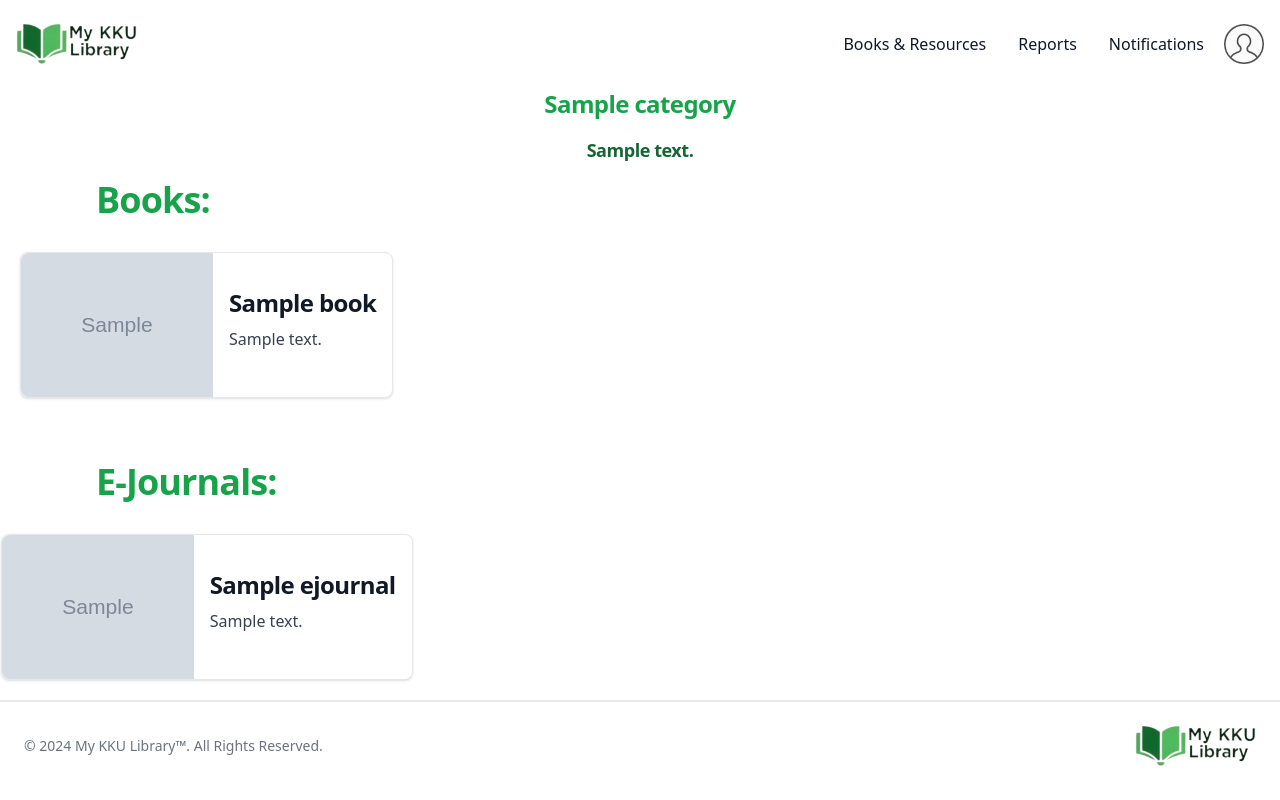
After one commit to Abubakr-Alsheikh/my-kuu-library, a Django app: page /categories/1/ in a window 1280 px wide. The commit adds this page. Run offline with Django 5.2, Linux system fonts and the light colour scheme; a user stored in the database is signed in; tables that the repository leaves empty hold one stand-in row (values such as "Sample post"); grey boxes marked "Sample" are stand-in pictures; some libraries are stand-ins or nearby versions.

Commit message:
Adding the resourses logic to homepage, adding category logic with it's page

```diff
--- a/core/admin.py
+++ b/core/admin.py
@@ -1,3 +1,7 @@
 from django.contrib import admin
 
-# Register your models here.
+from .models import Category, Book, EJournal
+
+admin.site.register(Category)
+admin.site.register(Book)
+admin.site.register(EJournal)
--- a/core/models.py
+++ b/core/models.py
@@ -1,3 +1,39 @@
 from django.db import models
 
-# Create your models here.
+from django.contrib.auth.models import User
+from django.urls import reverse
+
+class Category(models.Model):
+    name = models.CharField(max_length=100, unique=True)  # Ensure category names are unique
+    description = models.TextField(blank=True, null=True)  # Optional description for the category
+    image = models.ImageField(upload_to='category_images/', blank=True, null=True)  # Upload category images (optional)
+
+
+    def get_absolute_url(self):
+        return reverse('core:category_detail', args=[str(self.id)])
+
+
+class Resource(models.Model):
+    title = models.CharField(max_length=255)
+    description = models.TextField(blank=True, null=True)
+    category = models.ForeignKey(Category, on_delete=models.CASCADE, related_name='%(class)s_resources') # Generic related_name
+    image = models.ImageField(upload_to='resource_images/', blank=True, null=True)
+    published_by = models.ForeignKey(User, on_delete=models.SET_NULL, null=True, blank=True, related_name='%(class)s_published') # Generic related_name
+    date_published = models.DateTimeField(auto_now_add=True)
+    availability = models.BooleanField(default=True)
+
+    class Meta:
+        abstract = True
+
+    def get_absolute_url(self):
+        return reverse('core:resource_detail', args=[str(self.id)])
+
+class Book(Resource):
+    author = models.CharField(max_length=255)
+    publisher = models.CharField(max_length=255)
+    isbn = models.CharField(max_length=20, blank=True, null=True)
+
+
+class EJournal(Resource):
+    publisher = models.CharField(max_length=255)
+    issn = models.CharField(max_length=20, blank=True, null=True)
--- a/core/urls.py
+++ b/core/urls.py
@@ -1,5 +1,7 @@
 from django.urls import path
 from core import views
+from my_kuu_library import settings
+from django.conf.urls.static import static
 
 app_name = "core"
 urlpatterns = [
@@ -7,5 +9,7 @@ urlpatterns = [
     path('resources/', views.resources, name='resources'),
     path('reports/', views.reports, name='reports'),
     path('notifications/', views.notifications, name='notifications'),
-    path('profile/', views.profile, name='profile'), # User profile
-]
+    path('profile/', views.profile, name='profile'),
+    path('categories/<int:pk>/', views.category_detail, name='category_detail'),
+    path('resources/<int:pk>/', views.resource_detail, name='resource_detail'),
+] + static(settings.MEDIA_URL, document_root=settings.MEDIA_ROOT)
--- a/core/views.py
+++ b/core/views.py
@@ -1,13 +1,21 @@
-from django.shortcuts import render, redirect
-from django.contrib.auth import authenticate, login, logout
-from django.contrib.auth.forms import AuthenticationForm
-from django.contrib import messages
+from django.shortcuts import get_object_or_404, render
 from django.contrib.auth.decorators import login_required
+
+from core.models import Book, Category, EJournal, Resource
 
 
 @login_required
 def home(request):
-    return render(request, "home.html")
+    categories = Category.objects.all()
+    featured_books = Book.objects.all()[:3]
+    featured_ejournal = EJournal.objects.order_by('-id')[:3] # Assuming 'id' is auto-incrementing, use '-created_at' if you have a datetime field
+    # recent_reports = Report.objects.order_by('-date_published')[:3]
+    return render(request, 'user/home.html', {
+        'categories': categories,
+        'featured_books': featured_books,
+        'featured_ejournal': featured_ejournal,
+        # 'recent_reports': recent_reports,
+    })
 
 @login_required
 def resources(request):
@@ -24,3 +32,20 @@ def notifications(request):
 @login_required
 def profile(request):
     return render(request, 'profile.html')  # Create this template
+
+
+@login_required
+def category_detail(request, pk):
+    category = get_object_or_404(Category, pk=pk)
+    books = category.book_resources.all()  # Get all books in this category
+    e_journals = category.ejournal_resources.all() # Get all e-journals in this category
+    return render(request, 'user/category_detail.html', {
+        'category': category,
+        'books': books,
+        'e_journals': e_journals,
+    })
+
+@login_required
+def resource_detail(request, pk):
+    resource = get_object_or_404(Resource, pk=pk)
+    return render(request, 'resource_detail.html', {'resource': resource})
--- a/static/src/output.css
+++ b/static/src/output.css
@@ -1239,6 +1239,38 @@ input:checked + .toggle-bg {
   margin-top: 1.25rem;
 }
 
+.mb-8 {
+  margin-bottom: 2rem;
+}
+
+.ml-8 {
+  margin-left: 2rem;
+}
+
+.mr-8 {
+  margin-right: 2rem;
+}
+
+.mr-16 {
+  margin-right: 4rem;
+}
+
+.ml-16 {
+  margin-left: 4rem;
+}
+
+.ml-24 {
+  margin-left: 6rem;
+}
+
+.mt-8 {
+  margin-top: 2rem;
+}
+
+.mb-5 {
+  margin-bottom: 1.25rem;
+}
+
 .block {
   display: block;
 }
@@ -1866,14 +1898,19 @@ input:checked + .toggle-bg {
   color: rgb(22 163 74 / var(--tw-text-opacity));
 }
 
+.text-red-500 {
+  --tw-text-opacity: 1;
+  color: rgb(240 82 82 / var(--tw-text-opacity));
+}
+
 .text-white {
   --tw-text-opacity: 1;
   color: rgb(255 255 255 / var(--tw-text-opacity));
 }
 
-.text-red-500 {
+.text-primary-800 {
   --tw-text-opacity: 1;
-  color: rgb(240 82 82 / var(--tw-text-opacity));
+  color: rgb(22 101 52 / var(--tw-text-opacity));
 }
 
 .opacity-0 {
@@ -2237,6 +2274,11 @@ input:checked + .toggle-bg {
     line-height: 1;
   }
 
+  .md\:text-lg {
+    font-size: 1.125rem;
+    line-height: 1.75rem;
+  }
+
   .md\:hover\:bg-transparent:hover {
     background-color: transparent;
   }
--- /dev/null
+++ b/templates/user/category_detail.html
@@ -0,0 +1,34 @@
+{% extends "_base.html" %} {% load static %} {% block content %} {% include "include/header.html" %}
+<h1 class="mb-4 text-center text-3xl font-extrabold leading-none tracking-tight text-primary-600 md:text-2xl">{{ category.name }}</h1>
+<h2 class="mb-4 text-center text-3xl font-extrabold leading-none tracking-tight text-primary-800 md:text-lg">{{category.description}}</h2>
+
+<h1 class="mb-8 ml-24 text-3xl font-extrabold leading-none tracking-tight text-primary-600 md:text-4xl">Books:</h1>
+<div class="mt-5 grid grid-cols-1 justify-items-center gap-5 text-left lg:grid-cols-2 xl:grid-cols-3">
+    {% for book in books %}
+    <a href="{{ book.get_absolute_url }}" class="dark:border-gray-700 dark:bg-gray-800 dark:hover:bg-gray-700 flex flex-col items-center rounded-lg border border-gray-200 bg-white shadow hover:bg-gray-100 md:max-w-xl md:flex-row">
+        <img class="h-96 w-full rounded-t-lg object-cover md:h-auto md:w-48 md:rounded-none md:rounded-s-lg" src="{{ book.image.url }}" alt="{{ book.title }}">
+        <div class="flex flex-col justify-between p-4 leading-normal">
+            <h5 class="dark:text-white mb-2 text-2xl font-bold tracking-tight text-gray-900">
+                {{ book.title }}
+            </h5>
+            <p class="dark:text-gray-400 mb-3 font-normal text-gray-700">{{ book.description }}</p>
+        </div>
+    </a>
+    {% endfor %}
+</div>
+
+<h1 class="mb-8 ml-24 mt-16 text-3xl font-extrabold leading-none tracking-tight text-primary-600 md:text-4xl">E-Journals:</h1>
+<div class="mb-5 mt-5 grid grid-cols-1 justify-items-center gap-5 text-left lg:grid-cols-2 xl:grid-cols-3">
+    {% for e_journal in e_journals %}
+    <a href="{{ e_journal.get_absolute_url }}" class="dark:border-gray-700 dark:bg-gray-800 dark:hover:bg-gray-700 flex flex-col items-center rounded-lg border border-gray-200 bg-white shadow hover:bg-gray-100 md:max-w-xl md:flex-row">
+        <img class="h-96 w-full rounded-t-lg object-cover md:h-auto md:w-48 md:rounded-none md:rounded-s-lg" src="{{ e_journal.image.url }}" alt="{{ e_journal.title }}">
+        <div class="flex flex-col justify-between p-4 leading-normal">
+            <h5 class="dark:text-white mb-2 text-2xl font-bold tracking-tight text-gray-900">
+                {{ e_journal.title }}
+            </h5>
+            <p class="dark:text-gray-400 mb-3 font-normal text-gray-700">{{ e_journal.description }}</p>
+        </div>
+    </a>
+    {% endfor %}
+</div>
+{% include "include/footer.html" %} {% endblock content %}
```
Also changed, not shown: my_kuu_library/settings.py (+6 -2 lines), templates/user/home.html (renamed from templates/home.html, +32 -12 lines), core/migrations/0001_initial.py (added), 1 other file.
